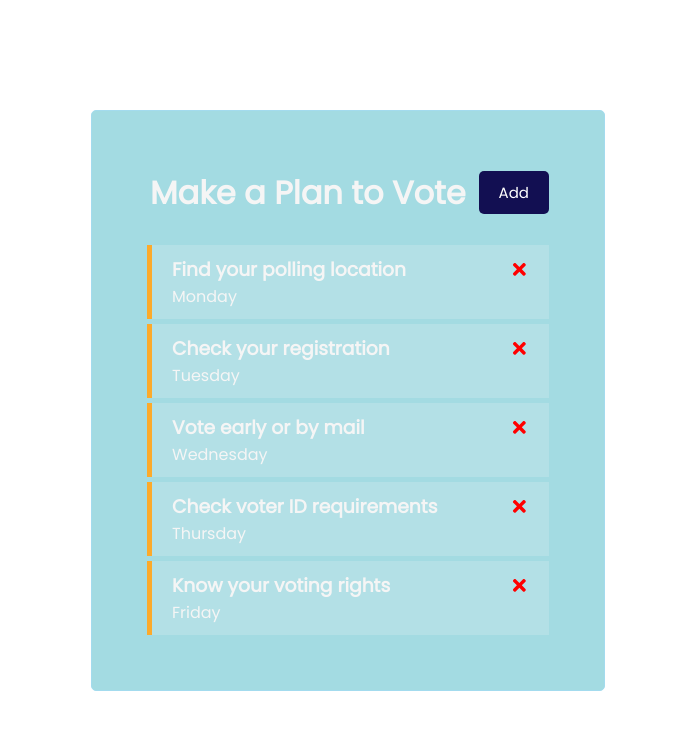
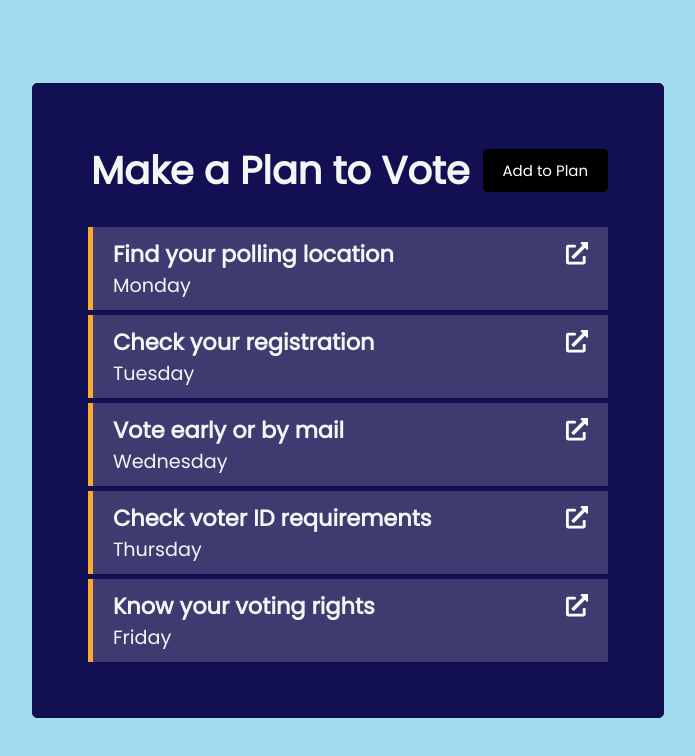
Before and after one commit to aliapirruccello/make-a-plan-to-vote, a React (Create React App) app: page / in a window 1280 px wide. Shown: the top 756 px of the page, without its empty margins (292-987 px from the left). Built offline with nearby package versions, Linux system fonts and the light colour scheme; data requests are answered from the project's data file.

Commit message:
css changes

```diff
--- a/src/App.js
+++ b/src/App.js
@@ -9,33 +9,33 @@ const App = () => {
     {
     "id": 1,
     "text": "Find your polling location",
-    "other": "no-show",
-    "day": "Monday",
-    "reminder": true
+    "reminder": true,
+    "link":"https://www.usa.gov/election-day#item-37327"
   },
   {
+    "id": 2,
     "text": "Check your registration",
-    "day": "Tuesday",
     "reminder": true,
-    "id": 2
+    "link": "https://vote.gov/"
   },
   {
+    "id": 3,
     "text": "Vote early or by mail",
-    "day": "Wednesday",
     "reminder": true,
-    "id": 3
+    "link": "https://www.nass.org/can-i-vote/absentee-early-voting"
   },
   {
+    "id": 4,
     "text": "Check voter ID requirements",
-    "day": "Thursday",
     "reminder": true,
-    "id": 4
+    "link": "https://www.usa.gov/voter-id"
   },
   {
+    "id": 5,
     "text": "Know your voting rights",
-    "day": "Friday",
+
     "reminder": true,
-    "id": 5
+    "link": "https://www.aclu.org/know-your-rights/voting-rights"
   }
 ])
 
--- a/src/components/AddTask.js
+++ b/src/components/AddTask.js
@@ -30,16 +30,16 @@ const AddTask = ({ onAdd }) => {
             </input>
         </div>
         <div className='form-control'>
-            <label>Day and Time</label>
+            <label>Day</label>
             <input
             type="text"
-            placeholder='Add Day and Time'
+            placeholder='Add Day You Plan to Get it Done'
             value={day}
             onChange={(e) => setDay(e.target.value)} >
                 </input>
         </div>
         <div className='form-control form-control-check'>
-            <label>Set Reminder</label>
+            <label>Mark as important (yellow on left)</label>
             <input
             type="checkbox"
             checked={reminder}
--- a/src/components/Button.js
+++ b/src/components/Button.js
@@ -13,7 +13,7 @@ const Button = ({color, text, onClick}) => {
 }
 
 Button.defaultProps = {
-    color: 'rgb(18,15,82)',
+    color: 'black',
 }
 
 Button.propTypes = {
--- a/src/components/Header.js
+++ b/src/components/Header.js
@@ -7,8 +7,8 @@ const Header = ({ title, onAdd, showAdd }) => {
     <header className='header'>
         <h1>{ title }</h1>
         <Button
-        color={showAdd ? 'red' : 'rgb(18,15,82)'}
-        text={showAdd ? 'Close' : 'Add'}
+        color={showAdd ? 'red' : 'black'}
+        text={showAdd ? 'Close' : 'Add to Plan'}
         onClick={onAdd}
         />
 
--- a/src/components/Task.js
+++ b/src/components/Task.js
@@ -1,14 +1,18 @@
-import {FaTimes} from 'react-icons/fa'
+import {FaExternalLinkAlt} from 'react-icons/fa'
 
 
-const Task = ({ task, onComplete, onToggle }) => {
+
+const Task = ({ task, onToggle }) => {
   return (
     <div className={`task ${task.reminder ? 'reminder' : ''}`} onDoubleClick={() => onToggle(task.id)}>
         <h3>
-          {task.text} <FaTimes
+          {task.text}
+
+
+          <FaExternalLinkAlt
           className="checkbox"
-          style={{ color: 'red', cursor: 'pointer'}}
-          onClick={() => onComplete(task.id)}
+          style={{ color: 'white', cursor: 'pointer'}}
+          onClick={() => window.open(task.link, "_blank")}
           />
           </h3>
         <p>{task.day}</p>
--- a/src/index.css
+++ b/src/index.css
@@ -36,6 +36,7 @@ a{
 /* sources https://unsplash.com/photos/c9OCWLka764 */
 body {
   font-family: 'Poppins', sans-serif;
+  font-size: larger;
   display: flex;
   align-items: center;
   justify-content: center;
@@ -45,6 +46,7 @@ body {
   background-repeat: no-repeat;
   background-attachment: fixed;
   background-size: 250vh 100vh;
+  background-color: rgb(163, 219, 238);
 
 
 }
@@ -53,10 +55,10 @@ body {
   margin: 1px auto;
   overflow: auto;
   min-height: 300px;
-  border: 1px solid rgb(163, 219, 238);
+  border: 1px solid rgb(16, 13, 68);
   padding: 50px;
   border-radius: 5px;
-  background-color: rgb(163, 219, 226);
+  background-color: rgb(18,15,82);
 }
 
 .header {
```
